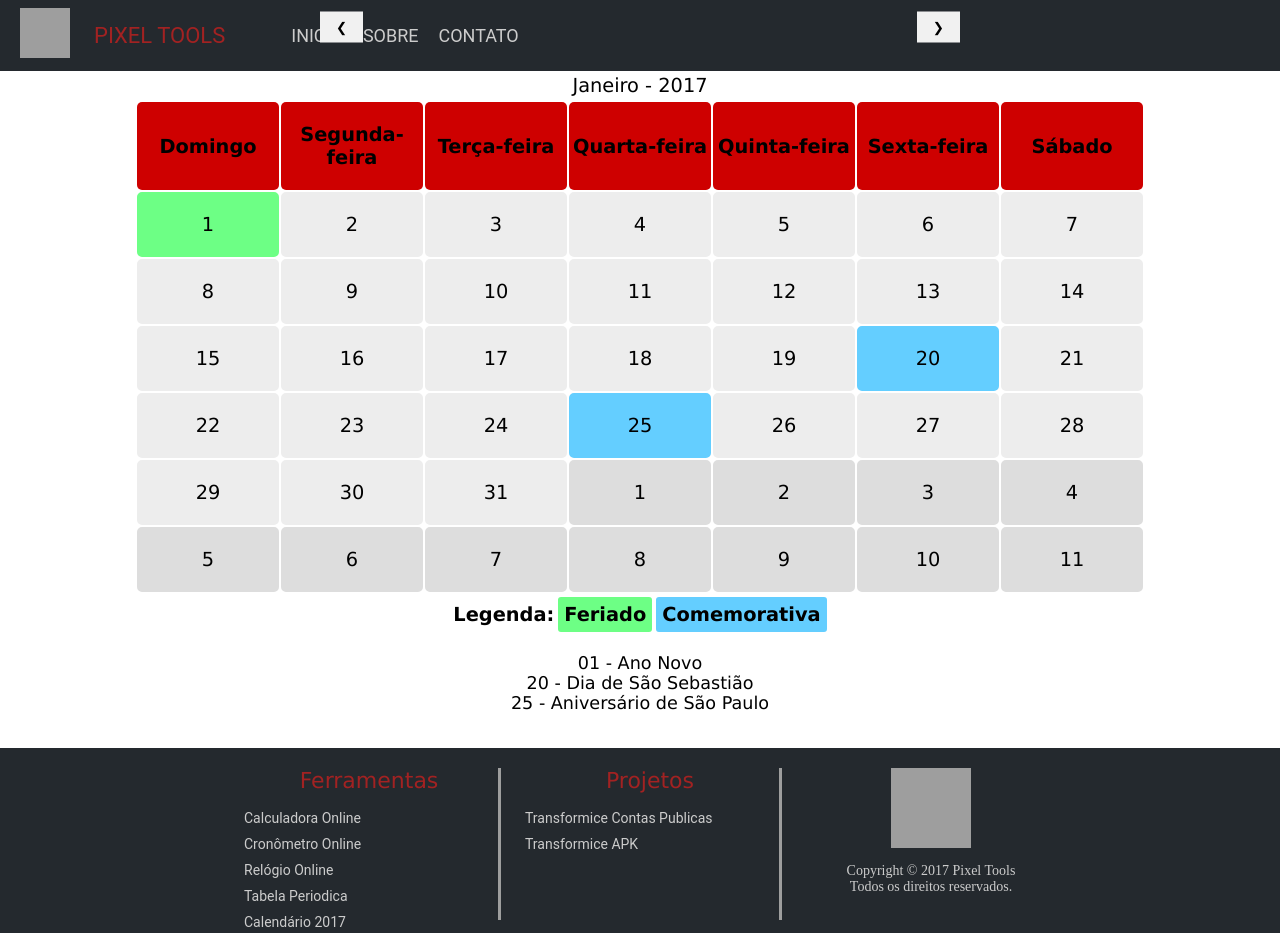
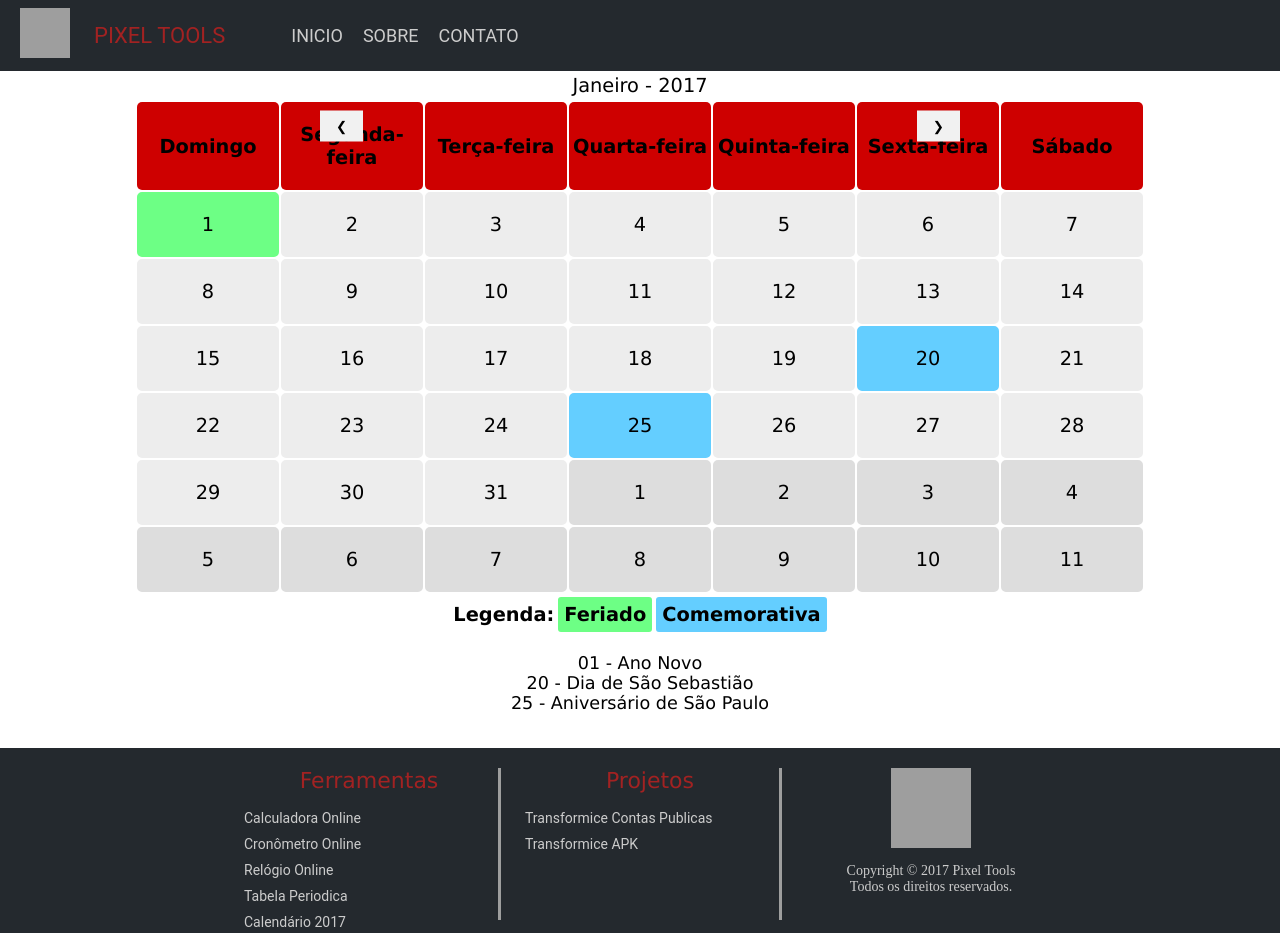
Before and after one commit to TreinoeDieta/Website, a Jekyll site: the page calendario/index.html, which Jekyll copies as it is, in a window 1280 px wide. Built offline with Jekyll 4.4.1, drawn with Linux system fonts in a browser that asks for light colours; grey boxes are pictures that could not be loaded.

Commit message:
Update index.html

```diff
--- a/calendario/index.html
+++ b/calendario/index.html
@@ -40,8 +40,8 @@
 .w3-button{border:none;display:inline-block;outline:0;padding:6px 16px;vertical-align:middle;overflow:hidden;text-decoration:none!important;color:#fff;background-color:#000;text-align:center;cursor:pointer;white-space:nowrap}
 .w3-button{color:#000;background-color:#f1f1f1;padding:8px 16px}.w3-button:hover{color:#000!important;background-color:#ccc!important}
 .w3-button{-webkit-touch-callout:none;-webkit-user-select:none;-khtml-user-select:none;-moz-user-select:none;-ms-user-select:none;user-select:none}
-.w3-display-left{position:absolute;top:3%;left:25%;transform:translate(0%,-50%);-ms-transform:translate(-0%,-50%)}
-.w3-display-right{position:absolute;top:3%;right:25%;transform:translate(0%,-50%);-ms-transform:translate(0%,-50%)}
+.w3-display-left{position:absolute;top:14%;left:25%;transform:translate(0%,-50%);-ms-transform:translate(-0%,-50%)}
+.w3-display-right{position:absolute;top:14%;right:25%;transform:translate(0%,-50%);-ms-transform:translate(0%,-50%)}
 table, th, td, p {
     text-align: center;
     font-family: Lucida Grande, Arial, Helvetica, Sans-serif;
```
